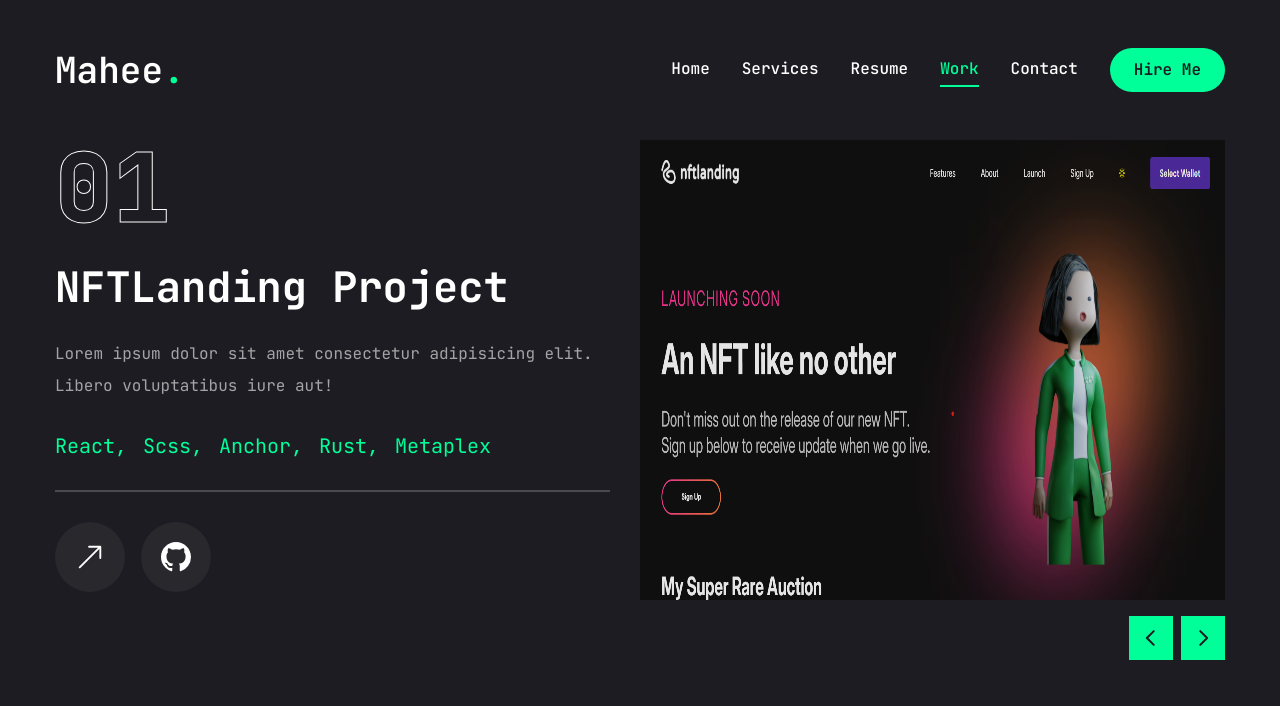
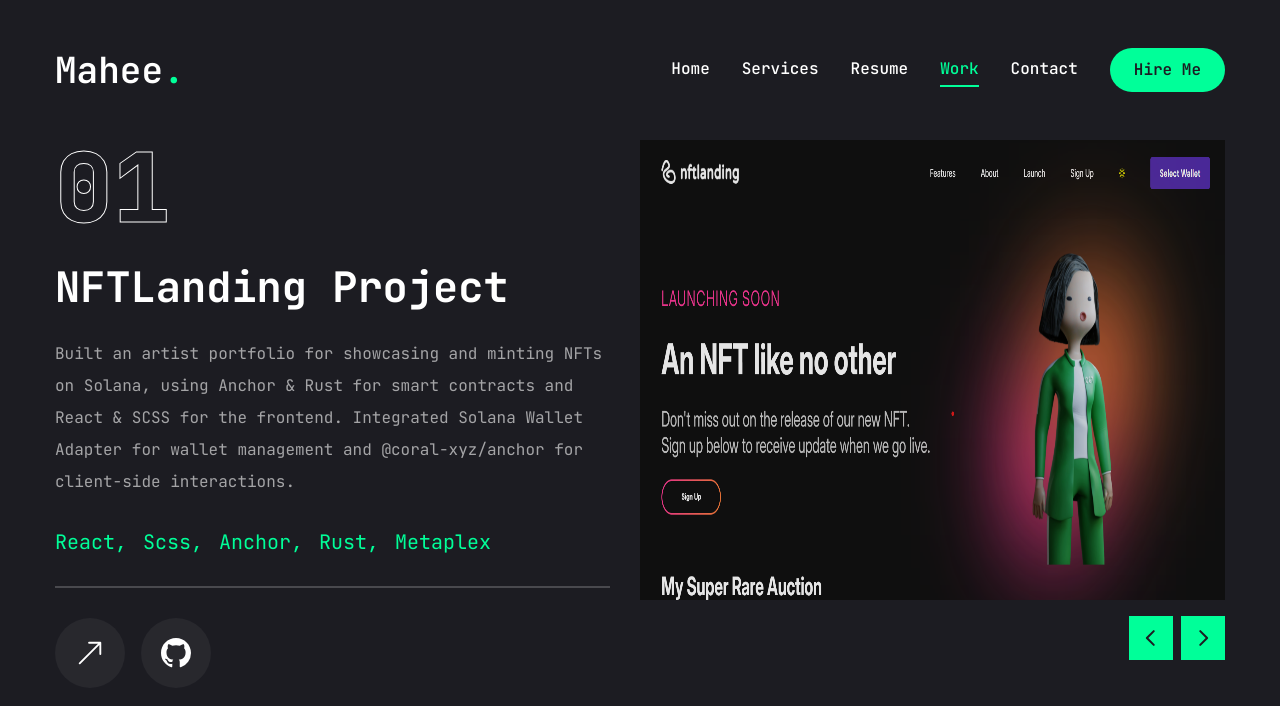
Before and after one commit to maheepatel/Portfolio, a Next.js app: page /work in a window 1280 px wide. Shown: the top 706 px of the page. Built offline with nearby package versions, Linux system fonts and the light colour scheme.

Commit message:
"UPDATE: all the description in work and resume section"

```diff
--- a/src/app/resume/page.jsx
+++ b/src/app/resume/page.jsx
@@ -15,7 +15,7 @@ import { SiTailwindcss, SiNextdotjs, SiSolidity } from "react-icons/si";
 const about = {
   title: "About Me",
   description:
-    "Lorem ipsum dolor sit amet consectetur adipisicing elit. Consectetur harum exercitationem commodi, dolorem eaque temporibus officiis provident adipisci delectus! Quos!",
+    "I am a passionate developer dedicated to creating innovative, decentralized, and user-friendly digital experiences. With expertise in Web3, blockchain research, and full-stack development, I thrive on solving complex problems and building impactful solutions.",
   info: [
     {
       fieldName: "Name",
@@ -73,7 +73,7 @@ const education = {
   icon: "/assets/resume/cap-graduation.svg",
   title: "My education",
   description:
-    "Lorem ipsum dolor sit amet consectetur adipisicing elit. Consectetur harum exercitationem commodi, dolorem eaque temporibus officiis provident adipisci delectus! Quos!",
+    "Holding a degree in Computer Science, I have strengthened my technical expertise through online courses in full-stack development and blockchain applications. My education has equipped me with deep knowledge of decentralized technologies and modern software practices.",
   items: [
     {
       institution: "Dr Ambedkar Institute of Technology Infotech",
@@ -97,7 +97,7 @@ const education = {
 const skills = {
   title: "My skills",
   description:
-    "Lorem ipsum dolor sit amet consectetur adipisicing elit. Consectetur harum exercitationem commodi, dolorem eaque temporibus officiis provident adipisci delectus! Quos!",
+    "Proficient in web technologies, I specialize in React,Javascript, TypeScript, Tailwind CSS, Node.js, and Web3 languages like Solidity and Rust. I am passionate about building scalable, decentralized, high-performance applications with seamless user experiences.",
   skillsList: [
     {
       icon: <FaHtml5 />,
@@ -184,7 +184,7 @@ const page = () => {
             <TabsContent value="experience" className="w-full rounded-md">
               <div className="flex flex-col gap-[30px] text-center xl:text-left">
                 <h3 className="text-4xl font-bold">{experience.title}</h3>
-                <p className="max-w-[750px] text-white/60 mx-auto xl:mx-0 text-justify ">
+                <p className="max-w-[750px] text-white/60 mx-auto xl:mx-0 text-justify">
                   {experience.description}
                 </p>
                 <ScrollArea className="h-[400px] ">
@@ -253,7 +253,7 @@ const page = () => {
               <div className="flex flex-col gap-[30px]">
                 <div className="flex flex-col gap-[30px] text-center xl:text-left">
                   <h3 className="text-4xl font-bold">{skills.title}</h3>
-                  <p className="max-w-[680px] text-white/60 mx-auto xl:mx-0">
+                  <p className="max-w-[700px] text-white/60 mx-auto xl:mx-0 text-justify">
                     {skills.description}
                   </p>
                 </div>
@@ -293,7 +293,7 @@ const page = () => {
             >
               <div className="flex flex-col gap-[30px]">
                 <h3 className="text-4xl font-bold">{about.title}</h3>
-                <p className="max-w-[600px] text-white/60 mx-auto xl:mx-0">
+                <p className="max-w-[700px] text-white/60 mx-auto xl:mx-0 text-justify">
                   {about.description}
                 </p>
                 <ul className="grid grid-cols-1 xl:grid-cols-2 gap-y-6 max-w-[620px] mx-auto xl:mx-0">
--- a/src/app/work/page.jsx
+++ b/src/app/work/page.jsx
@@ -23,7 +23,7 @@ const projects = [
     category: "Blockchain",
     title: "NFTLanding",
     Description:
-      "Lorem ipsum dolor sit amet consectetur adipisicing elit. Libero voluptatibus iure aut!",
+      "Built an artist portfolio for showcasing and minting NFTs on Solana, using Anchor & Rust for smart contracts and React & SCSS for the frontend. Integrated Solana Wallet Adapter for wallet management and @coral-xyz/anchor for client-side interactions.",
     stack: [
       { name: "React" },
       { name: "Scss" },
@@ -40,7 +40,7 @@ const projects = [
     category: "Frontend",
     title: "Supplysphere",
     Description:
-      "Lorem ipsum dolor sit amet consectetur adipisicing elit. Libero voluptatibus iure aut!",
+      "Developed the frontend of Supply Sphere, a blockchain supply chain management platform, using React, TypeScript, and MUI. Integrated smart contracts with the frontend using the Wagmi library for real-time data tracking, overcoming challenges through documentation support.",
     stack: [
       { name: "ReactJS" },
       { name: "MUI" },
@@ -49,15 +49,15 @@ const projects = [
       { name: "WagmiJS" },
     ],
     image: "/assets/work/supplysphere.png",
-    live: "",
-    github: "https://github.com/maheepatel/NFT_Platform_On_Solana",
+    live: "https://drive.google.com/file/d/1ZF-rysvAdvCWHOu8wp8k02SOsHXk6UKV/view?usp=drive_link",
+    github: "https://github.com/orgs/SupplySphereSCM/repositories",
   },
   {
     num: "03",
     category: "Fullstack",
     title: "Scholar connect",
     Description:
-      "Lorem ipsum dolor sit amet consectetur adipisicing elit. Libero voluptatibus iure aut!",
+      "Developed Scholar Connect, a platform for researchers to share publications, articles, and workshop details. Overcame challenges in handling forms for different sections by using Formik for efficient form management.",
     stack: [
       { name: "React" },
       { name: "CSS" },
@@ -75,7 +75,7 @@ const projects = [
     category: "Frontend",
     title: "Meme Generator",
     Description:
-      "Lorem ipsum dolor sit amet consectetur adipisicing elit. Libero voluptatibus iure aut!",
+      "Built a fun Meme Generator using React JS, allowing users to create memes by selecting images or using the IMGFLIP API to generate funny images.",
     stack: [{ name: "React" }, { name: "css" }, { name: "IMGFlip API" }],
     image: "/assets/work/MemeGenerator.png",
     live: "https://resonant-alfajores-015d7f.netlify.app/",
```
